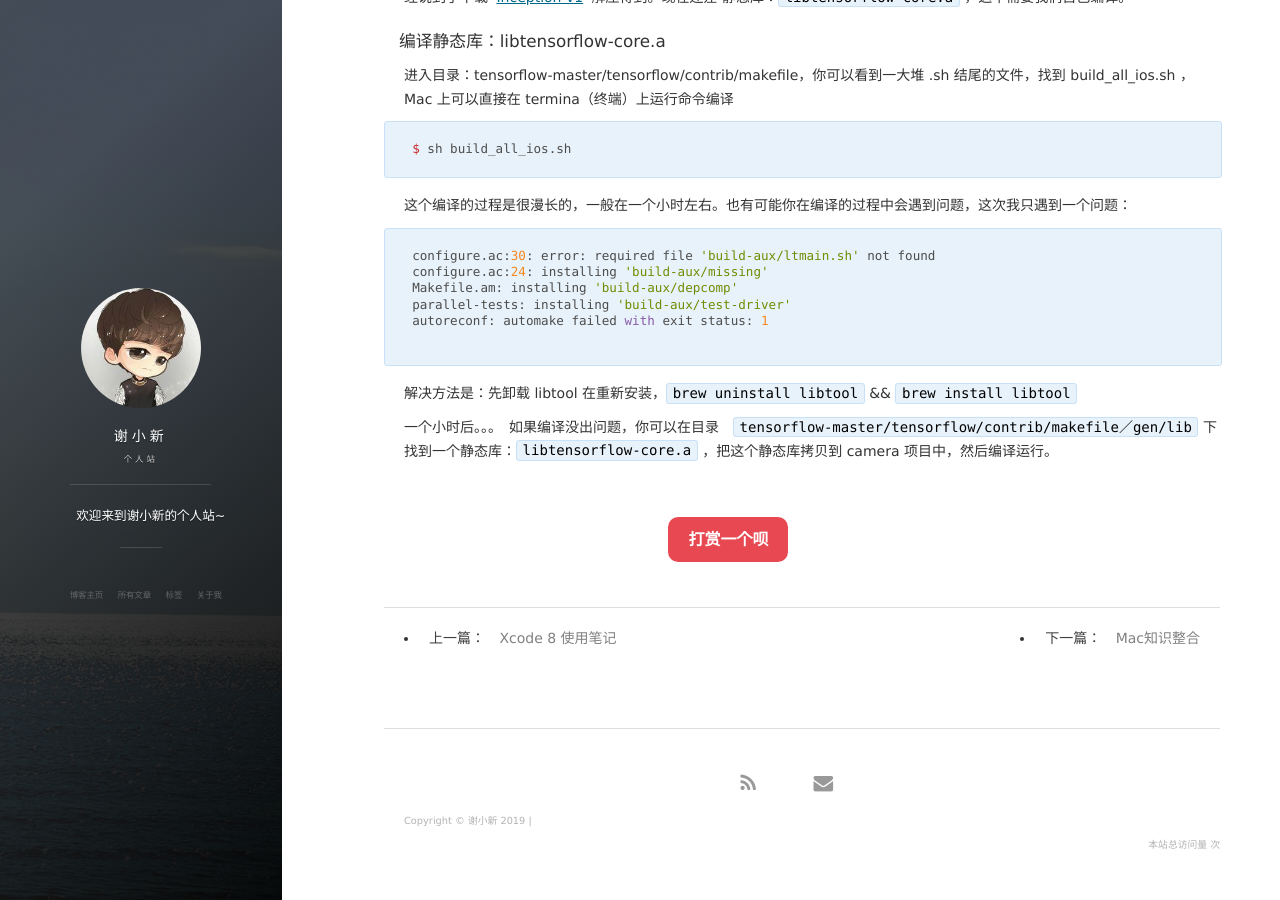
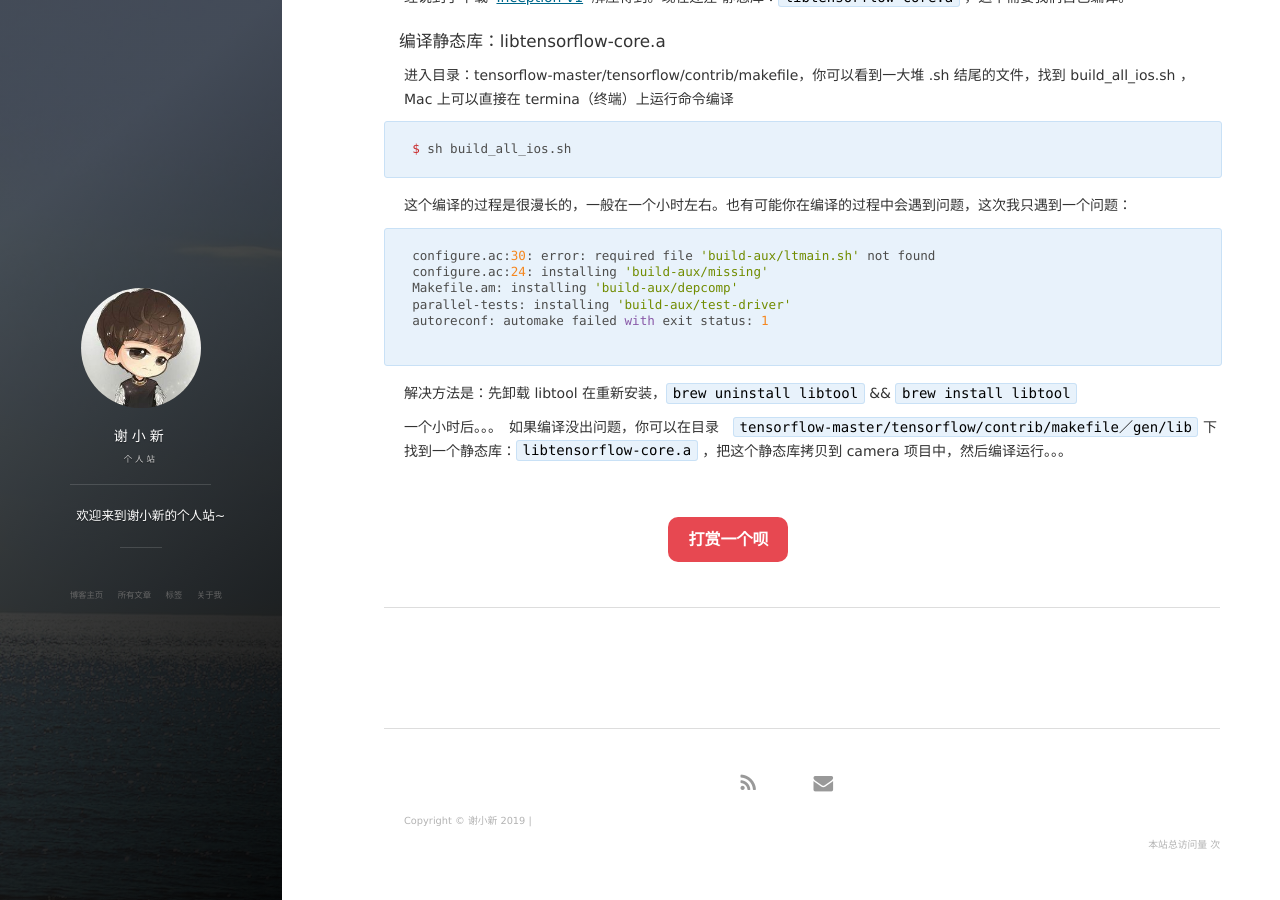
Before and after one commit to oday-xiexin/oday-xiexin.github.io, a Jekyll site: the page built from -员额/2016-11-03-TensorFlowOniOSUse1.md, in a window 1280 px wide and 900 px high, scrolled down 699 px. Built offline with Jekyll 4.4.1, drawn with Linux system fonts in a browser that asks for light colours; nearby versions of some CDN libraries; comment, search, counter and statistics services are not loaded.

Commit message:
修改
修改

```diff
--- a/_posts/2016-11-03-TensorFlowOniOSUse1.md
+++ b/-员额/2016-11-03-TensorFlowOniOSUse1.md
@@ -52,6 +52,6 @@
 
 
 
-一个小时后。。。　如果编译没出问题，你可以在目录　`tensorflow-master/tensorflow/contrib/makefile／gen/lib` 下找到一个静态库：`libtensorflow-core.a` ，把这个静态库拷贝到 camera 项目中，然后编译运行。
+一个小时后。。。　如果编译没出问题，你可以在目录　`tensorflow-master/tensorflow/contrib/makefile／gen/lib` 下找到一个静态库：`libtensorflow-core.a` ，把这个静态库拷贝到 camera 项目中，然后编译运行。。。
 
 <br>
```
